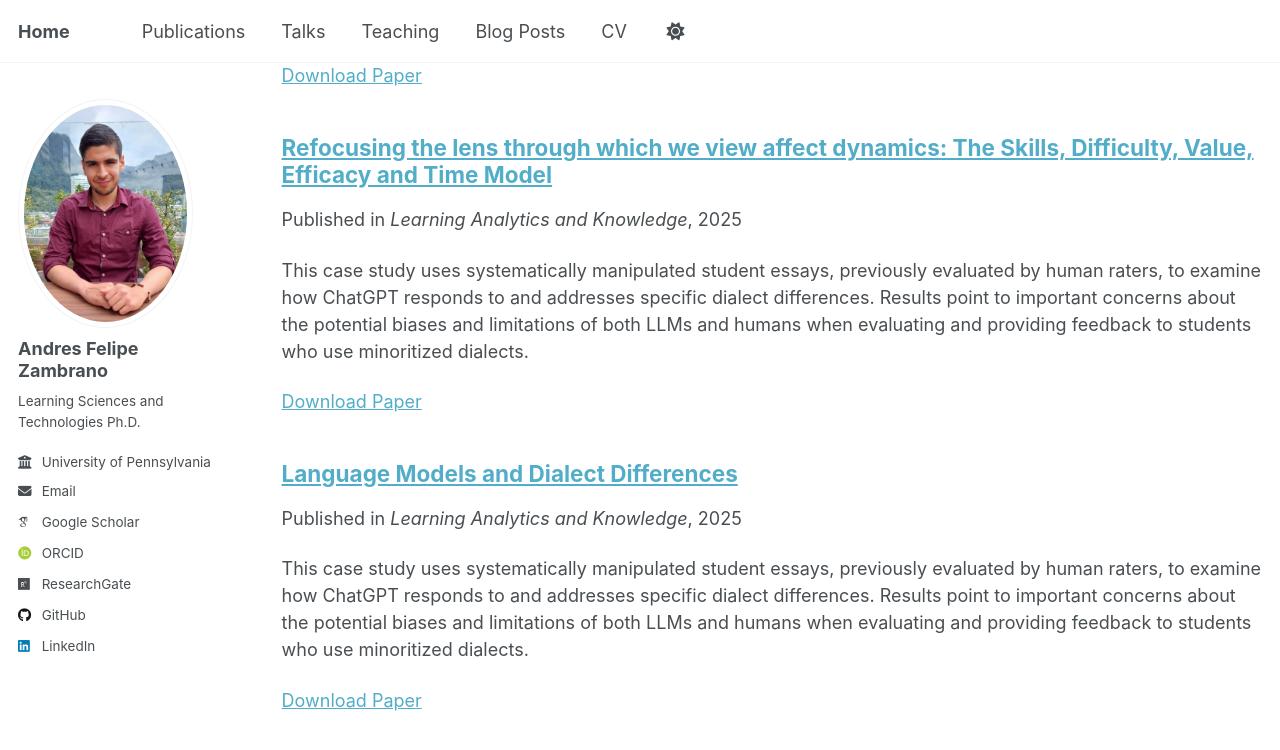
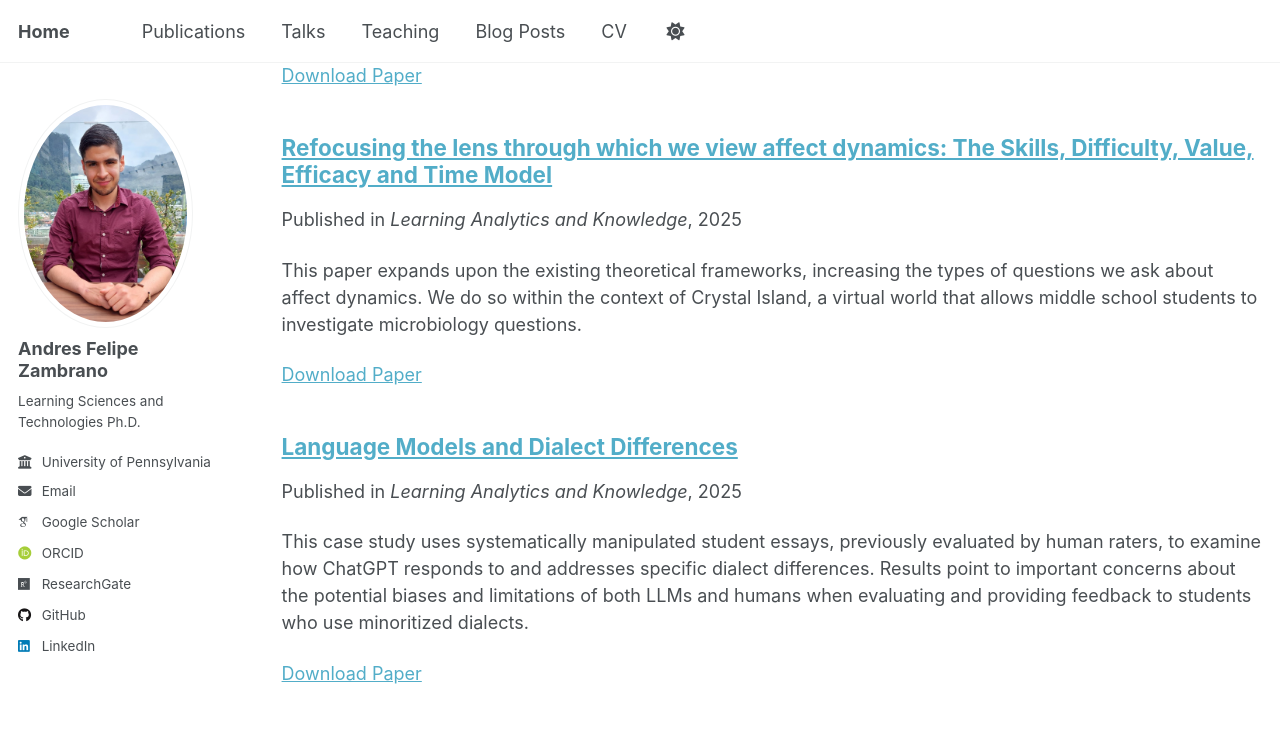
Before and after one commit to afzambrano/afzambrano.github.io, a Jekyll site: the page built from _pages/publications.html, in a window 1280 px wide and 900 px high, scrolled down 1944 px. Shown: the top 750 px of the window. Built offline with Jekyll 4.4.1, drawn with Linux system fonts in a browser that asks for light colours; some web fonts are replaced; a script that is not in the unit is left out.

Commit message:
Update 2025-lak-sdvet.md

```diff
--- a/_publications/2025-lak-sdvet.md
+++ b/_publications/2025-lak-sdvet.md
@@ -3,7 +3,7 @@ title: "Refocusing the lens through which we view affect dynamics: The Skills, D
 collection: publications
 category: conferences
 permalink: /publication/2025-lak-sdvet
-excerpt: 'This case study uses systematically manipulated student essays, previously evaluated by human raters, to examine how ChatGPT responds to and addresses specific dialect differences. Results point to important concerns about the potential biases and limitations of both LLMs and humans when evaluating and providing feedback to students who use minoritized dialects.'
+excerpt: 'This paper expands upon the existing theoretical frameworks, increasing the types of questions we ask about affect dynamics. We do so within the context of Crystal Island, a virtual world that allows middle school students to investigate microbiology questions.'
 date: 2025-03-03
 venue: 'Learning Analytics and Knowledge'
 paperurl: '[https://dl.acm.org/doi/full/10.1145/3706468.3706496](https://dl.acm.org/doi/full/10.1145/3706468.3706495)'
@@ -11,4 +11,4 @@ paperurl: '[https://dl.acm.org/doi/full/10.1145/3706468.3706496](https://dl.acm.
 
 For more than a decade, a handful of theoretical models have shaped a substantial amount of the research related to students’ emotional experiences during learning. This research has been productive, but articulating the underlying implicit assumptions in existing theories and their implications in our empirical interpretations can help to better investigate the reciprocal relationships between learning and emotion, and subsequently, to develop better interventions. This paper expands upon the existing theoretical frameworks, increasing the types of questions we ask about affect dynamics. We do so within the context of Crystal Island, a virtual world that allows middle school students to investigate microbiology questions. Specifically, we use this data to examine and revise the assumptions that are implicit in these models and the methods we use to investigate them.
 
-[Download Paper]([https://dl.acm.org/doi/full/10.1145/3706468.3706496](https://dl.acm.org/doi/full/10.1145/3706468.3706495))
+[Download Paper](https://dl.acm.org/doi/full/10.1145/3706468.3706495)
```
